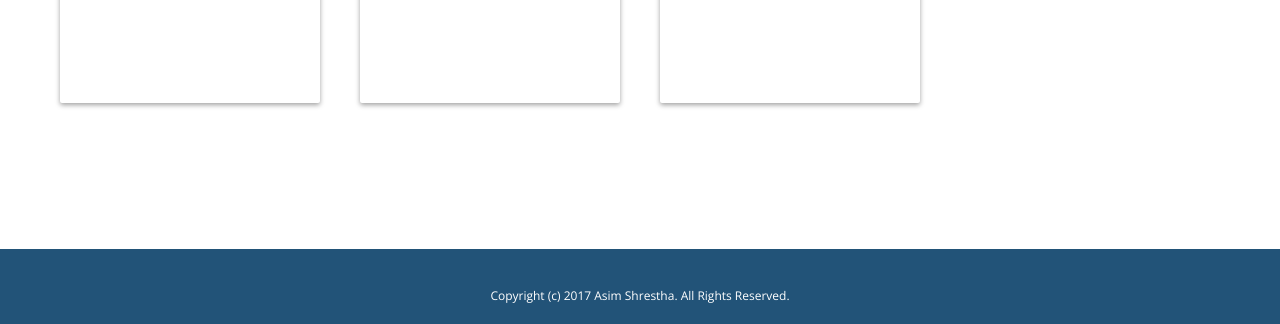
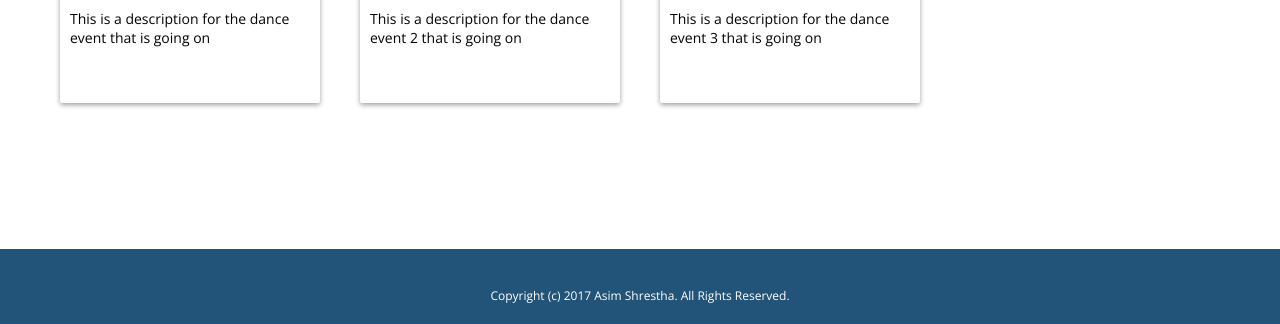
Before and after one commit to asimshrestha2/doe-website, a Flask app: a page that uses eb-flask/templates/profile.html in a window 1280 px wide. Shown: the part 652-976 px from the top of the page. Run offline with Flask 2, Linux system fonts and the light colour scheme; parts of the project's set-up code (start-up, migrations or seed data) failed here and were passed over; some libraries are stand-ins or nearby versions.

Commit message:
Updated a word

```diff
--- a/eb-flask/application.py
+++ b/eb-flask/application.py
@@ -37,11 +37,11 @@ def user(name=None):
             {'title': "Apple", 'rating': 5},
             {'title': "Potato", 'rating': 8}],
         'pictureUrl': 'https://asimshrestha2.github.io/portfoliov2/imgs/Asim_Ymir.png',
-        'events': [{'name': "Dance", 'description': "This is a discription for the dance event that is going on",
+        'events': [{'name': "Dance", 'description': "This is a description for the dance event that is going on",
             'pictureUrl': 'http://orig13.deviantart.net/ac10/f/2015/100/c/4/render_4_edited_by_asimshrestha2-d8p8rbi.png'},
-            {'name': "Dance No. 2", 'description': "This is a discription for the dance event 2 that is going on",
+            {'name': "Dance No. 2", 'description': "This is a description for the dance event 2 that is going on",
             'pictureUrl': 'http://orig13.deviantart.net/ac10/f/2015/100/c/4/render_4_edited_by_asimshrestha2-d8p8rbi.png'},
-            {'name': "Dance No. 3", 'description': "This is a discription for the dance event 3 that is going on",
+            {'name': "Dance No. 3", 'description': "This is a description for the dance event 3 that is going on",
             'pictureUrl': 'http://orig13.deviantart.net/ac10/f/2015/100/c/4/render_4_edited_by_asimshrestha2-d8p8rbi.png'}]
         }
     return render_template('profile.html', user = user)
@@ -57,7 +57,7 @@ def event(name=None):
             'name': name,
             'location': "Towson University, Towson, MD",
             'host': "Asim Shrestha",
-            'discription': "This is the description from Python",
+            'description': "This is the description from Python",
             'pictureUrl': 'https://asimshrestha2.github.io/imgs/content/environment.png'
         }
         return render_template('eventpage.html', event=event)
@@ -93,7 +93,7 @@ def login():
             session['userInfo'] = userInfo.serialize()
             return url_for('user', name = username)
         #else we have wrong password
-        return url_for('login')
+        return "-1"
     else:
         return render_template('login.html')
 
@@ -179,16 +179,11 @@ def checkInput(stringInput):
     #remove slashes
     #stringInput.decode('string_ecape')
 
+# TODO: Handle the Money API
 
-# TODO: Need database class that handles all the database commands and connection
-# TODO: Need a social media api handling class
-# TODO: Handle the Money API
-def checkInput(arg):
-    return arg
 # run the app.
 if __name__ == "__main__":
     # Setting debug to True enables debug output. This line should be
     # removed before deploying a production app.
     application.debug = True
-    app.config['SERVER_NAME'] = 'localhost'
     application.run()
--- a/eb-flask/static/style.css
+++ b/eb-flask/static/style.css
@@ -376,7 +376,7 @@ header.sub-page{
   padding: 20px;
 }
 
-.event .discription{
+.event .description{
   padding: 10px 20px 20px 20px;
 }
 
@@ -545,7 +545,7 @@ header.sub-page{
   background: linear-gradient(0deg, rgba(0,0,0,.4), rgba(0,0,0,0));
 }
 
-.card .discription{
+.card .description{
   padding: 10px;
   white-space: normal;
   font-size: 14px;
--- a/eb-flask/templates/calendar.html
+++ b/eb-flask/templates/calendar.html
@@ -39,7 +39,7 @@
             for (var j = 0; j < data[i]['events'].length; j++) {
               clist.innerHTML += '<li><div class="list-items">'+
               '<div class="title">'+data[i]['events'][j]['title']+'</div>'+
-              '<div class="subtitle">'+data[i]['events'][j]['discription']+'</div>'+
+              '<div class="subtitle">'+data[i]['events'][j]['description']+'</div>'+
               '<a class="btn-fill" href="/e/'+data[i]['events'][j]['title']+'"><div class="btn-fill"></div></div></li>';
             }
           }
--- a/eb-flask/templates/eventpage.html
+++ b/eb-flask/templates/eventpage.html
@@ -31,7 +31,7 @@
         <div class="invite-btn">Ignore</div>
       </div>
     </div>
-    <div class="discription">
+    <div class="description">
       <p>{{ event.discription }}</p>
     </div>
     <div class="fb-comments" data-href="http://localhost:5000/e/{{ event.name }}" data-width="100%" data-numposts="5"></div>
--- a/eb-flask/templates/profile.html
+++ b/eb-flask/templates/profile.html
@@ -65,7 +65,7 @@
           <div class="image" style="background: url('{{ event.pictureUrl }}'); background-size: cover">
             <div class="title">{{ event.title }}</div>
           </div>
-          <div class="discription">{{ event.discription }}</div>
+          <div class="description">{{ event.description }}</div>
           <a href="{{ url_for('event', name=event.title) }}"><div class="btn-fill"></div></a>
         </div><!--
         {% endfor %}
```
